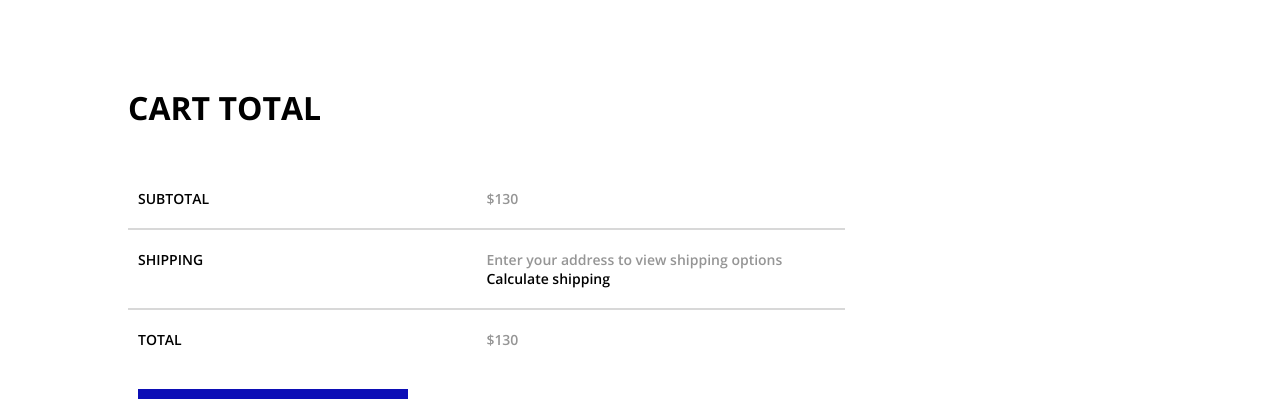
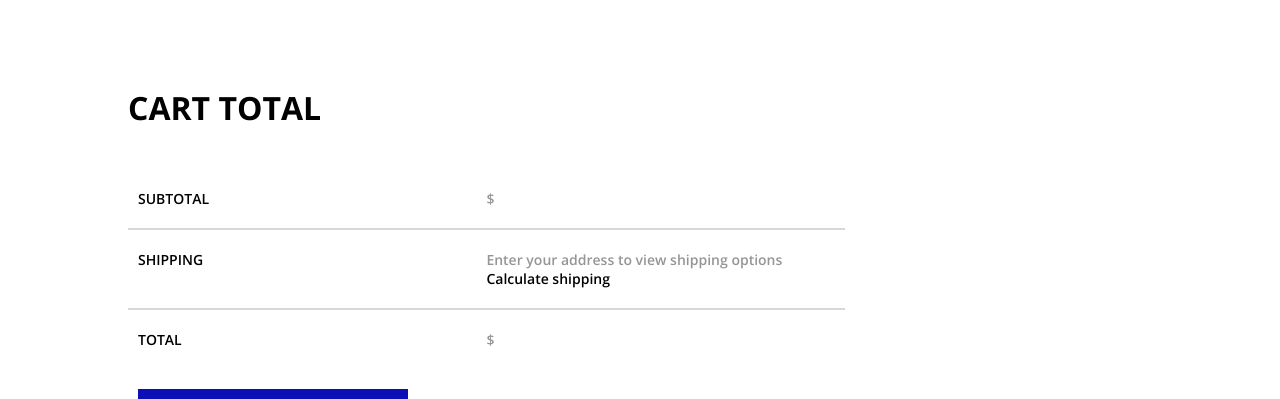
Before and after one commit to AhmedTohamy01/bloowatch, a React (Create React App) app: page /cart in a window 1280 px wide. Shown: the part 724-1123 px from the top of the page. Built offline with nearby package versions, Linux system fonts and the light colour scheme.

Commit message:
feat [CartTotal] : calculate total invoice

```diff
--- a/src/components/CartTotal/CartTotal.jsx
+++ b/src/components/CartTotal/CartTotal.jsx
@@ -1,13 +1,13 @@
 import styled from 'styled-components'
 
 /*---> Component <---*/
-export const CartTotal = () => {
+export const CartTotal = ({ total }) => {
   return (
     <CartTotalWrapper>
       <Title>CART TOTAL</Title>
       <RowWrapper>
         <SubTitle>SUBTOTAL</SubTitle>
-        <Data>$130</Data>
+        <Data>${total}</Data>
       </RowWrapper>
       <Divider />
       <RowWrapper>
@@ -20,7 +20,7 @@ export const CartTotal = () => {
       <Divider />
       <RowWrapper>
         <SubTitle>TOTAL</SubTitle>
-        <Data>$130</Data>
+        <Data>${total}</Data>
       </RowWrapper>
       <RowWrapper>
         <CheckoutButton>PROCEED TO CHECKOUT</CheckoutButton>
@@ -102,4 +102,5 @@ const CheckoutButton = styled.div`
   display: flex;
   justify-content: center;
   align-items: center;
+  cursor: pointer;
 `
```
